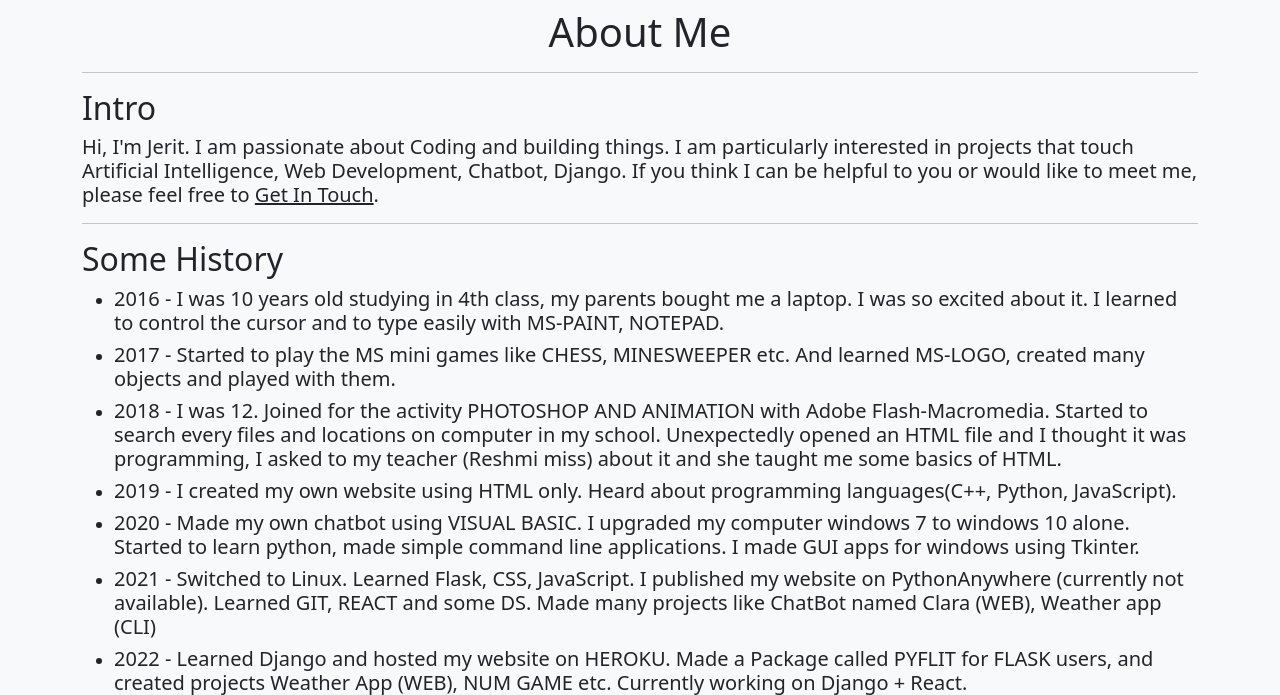
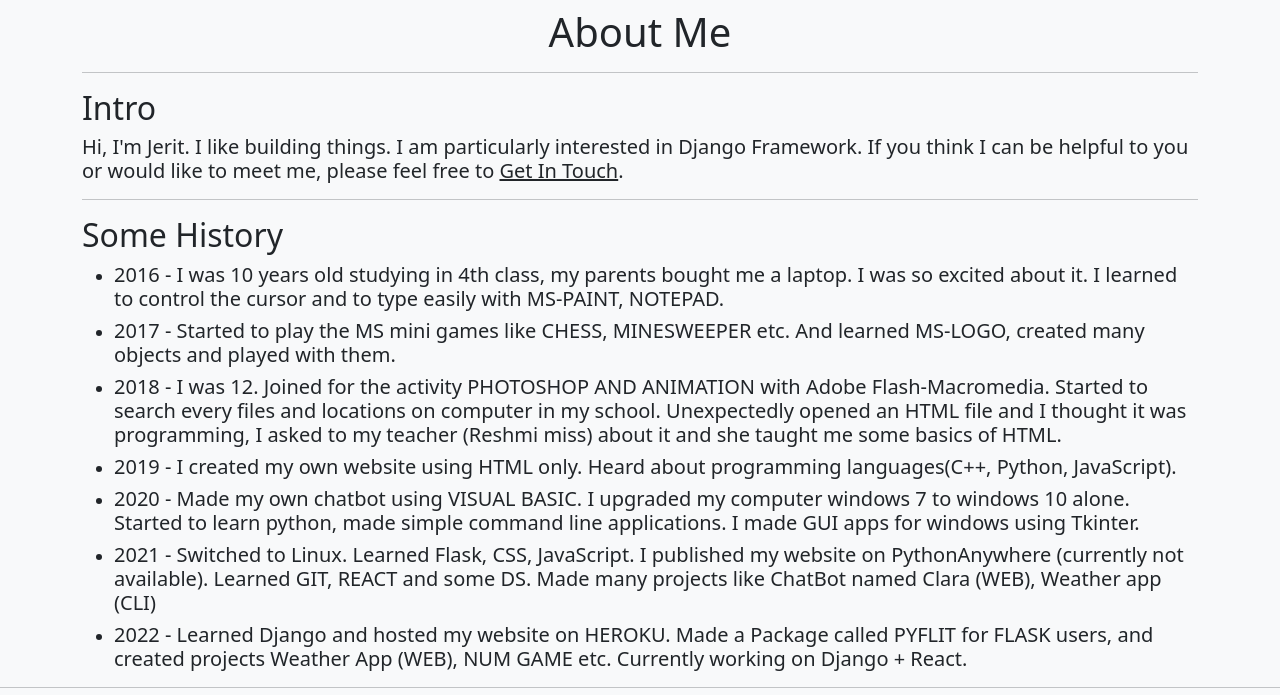
Before and after one commit to Jerit-Baiju/MySite-Django, a Django app: page /about/ in a window 1280 px wide. Shown: the part 56-751 px from the top of the page. Run offline with Django 4.2, Linux system fonts and the light colour scheme; data comes from the database, SQL or seed files in the repository.

Commit message:
alter intro

```diff
--- a/base/views.py
+++ b/base/views.py
@@ -49,9 +49,8 @@ def log(request, data):
             admin_log.save()
 
 
-intro = '''Hi, I'm Jerit. I am passionate about Coding and building things. I am
-particularly interested in projects that touch Artificial Intelligence,
-Web Development, Chatbot, Django. If you think I can be helpful to you or would
+intro = '''Hi, I'm Jerit. I like building things. I am
+particularly interested in Django Framework. If you think I can be helpful to you or would
 like to meet me, please feel free to'''
 
 
--- a/templates/main.html
+++ b/templates/main.html
@@ -9,7 +9,7 @@
   <title>{{title}}</title>
   <meta name="title" content="Jerit Baiju" />
   <meta name="description"
-    content="Jerit Baiju's personal website" />
+    content="Jerit's Personal Website - Django Application." />
   <meta name="keywords" content="Jerit,Baiju,Jerit Baiju,Web developer,vandiperiyar, jerit baiju vandiperiyar" />
   <meta property="og:image" content="{% static 'images/favicon.ico' %}" />
   <meta name="robots" content="index, follow" />
```
